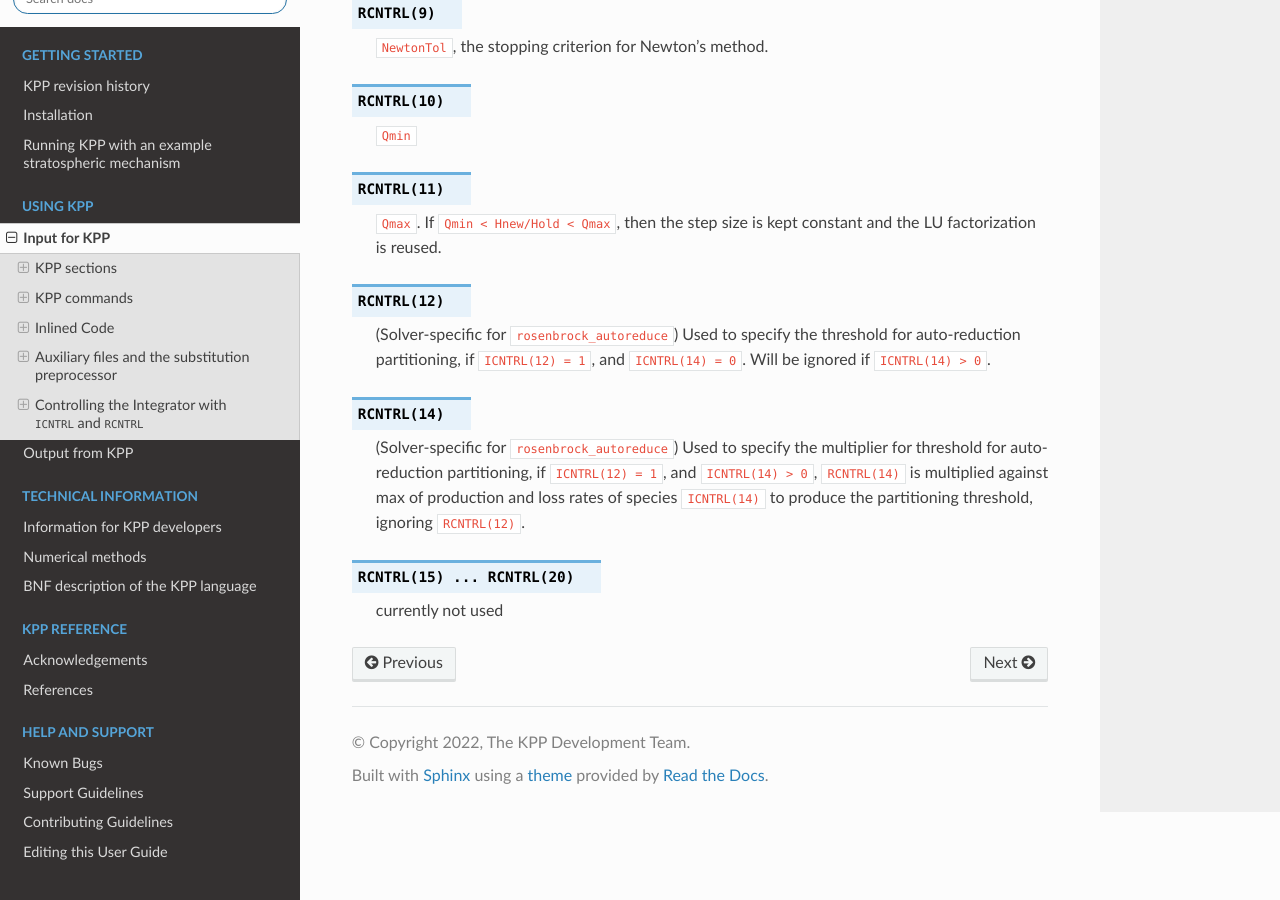
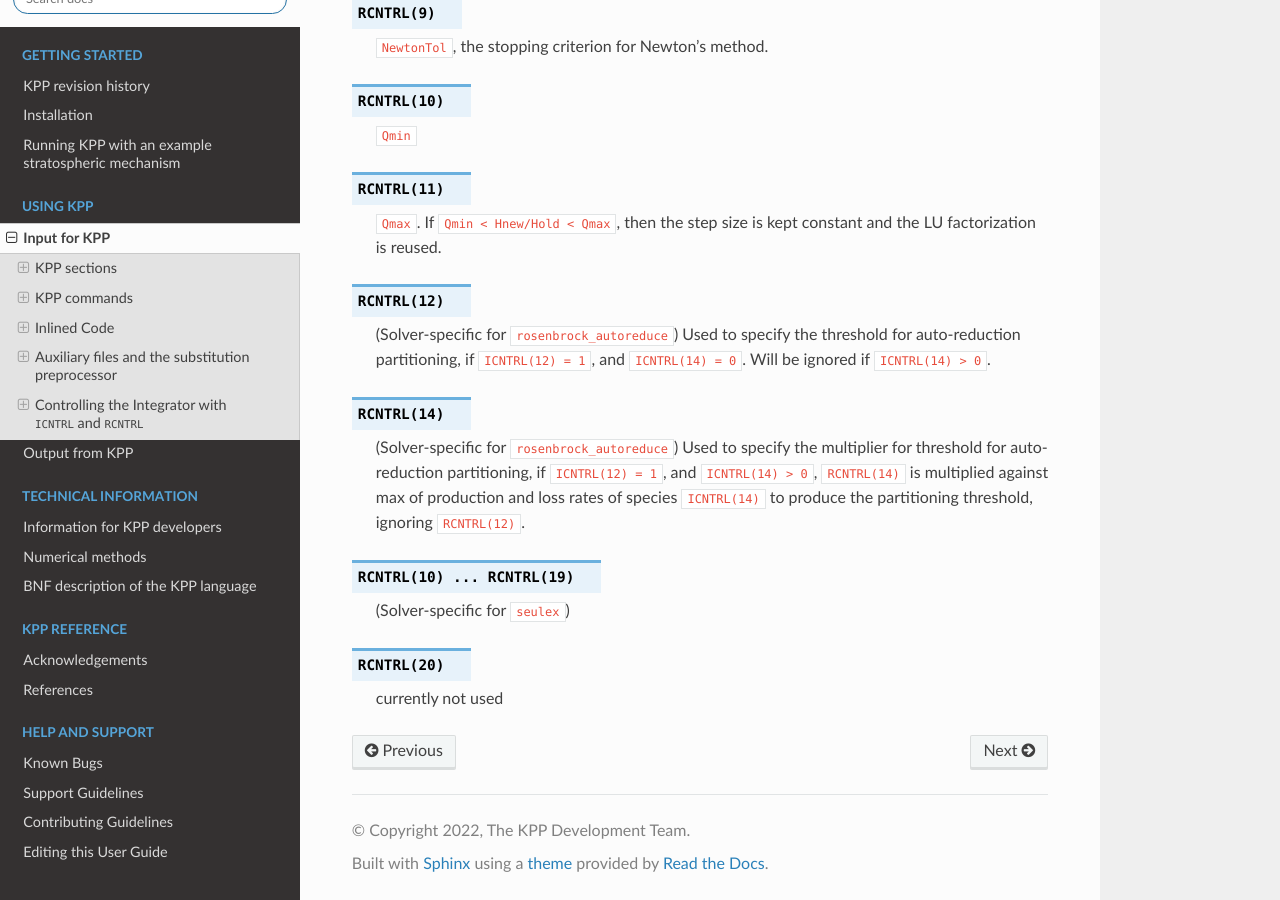
Before and after one commit to KineticPreProcessor/KPP, a Sphinx documentation site: the page built from docs/source/using_kpp/04_input_for_kpp.rst, in a window 1280 px wide and 900 px high, scrolled down 22209 px. Built offline with Sphinx 7.4.7 and the Read the Docs theme 2.0.0, drawn with Linux system fonts in a browser that asks for light colours; cross-references to code outside the pages are shown as plain code.

Commit message:
avoiding merge conflict

```diff
--- a/docs/source/using_kpp/04_input_for_kpp.rst
+++ b/docs/source/using_kpp/04_input_for_kpp.rst
@@ -1383,6 +1383,10 @@ RCNTRL
    of production and loss rates of species :code:`ICNTRL(14)` to produce
    the partitioning threshold, ignoring :code:`RCNTRL(12)`.
 
-.. option:: RCNTRL(15) ... RCNTRL(20)
+.. option:: RCNTRL(10) ... RCNTRL(19)
+
+   (Solver-specific for :code:`seulex`)
+
+.. option:: RCNTRL(20)
 
    currently not used
```
